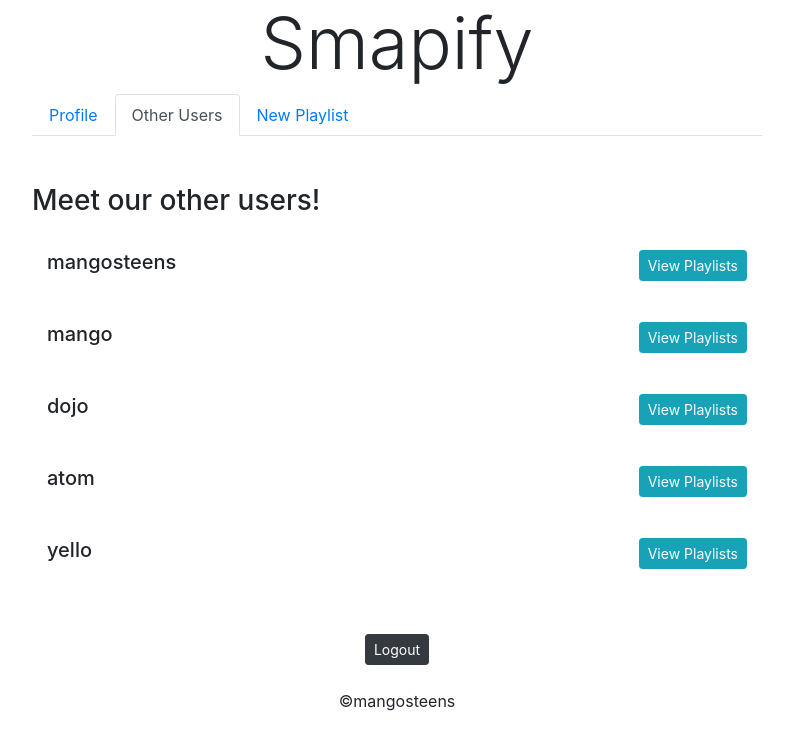
After one commit to ccai1/mangosteens, a Flask app: page /users in a window 1280 px wide. The commit adds this page. Shown: the top 750 px of the page, without its empty margins (243-1036 px from the left). Run offline with Flask 2, Linux system fonts and the light colour scheme; a user stored in the database is signed in; data comes from the database, SQL or seed files in the repository; some libraries are stand-ins or nearby versions.

Commit message:
added other users feature

```diff
--- a/app.py
+++ b/app.py
@@ -235,6 +235,16 @@ def profile():
 
     )
 
+@app.route('/users', methods=['POST', 'GET'])
+def users():
+    user = session['user']
+    users = db_edit.findInfo('users',user,'Username', notEqual = True)
+    print ('our users')
+    print (users)
+    return render_template('users.html',
+                            users=users
+        )
+
 @app.route('/logout')
 def logout():
     '''pops user from session, brings user back to home page'''
--- a/templates/base.html
+++ b/templates/base.html
@@ -27,6 +27,9 @@
               <a class="nav-link" href="/profile">Profile</a>
             </li>
             <li class="nav-item">
+              <a class="nav-link" href="/users">Other Users</a>
+            </li>
+            <li class="nav-item">
               <a class="nav-link active" href="/">New Playlist</a>
             </li>
           </ul>
--- a/templates/profile.html
+++ b/templates/profile.html
@@ -10,6 +10,9 @@
       <ul class="nav nav-tabs">
         <li class="nav-item">
           <a class="nav-link active" href="/profile">Profile</a>
+        </li>
+        <li class="nav-item">
+          <a class="nav-link" href="/users">Other Users</a>
         </li>
         <li class="nav-item">
           <a class="nav-link" href="/">New Playlist</a>
--- /dev/null
+++ b/templates/users.html
@@ -0,0 +1,56 @@
+{% extends "base.html" %}
+  {% block navbar %}
+
+  <div class="container">
+
+  <div id="nav">
+    <div id="nav-row" class="row justify-content-center align-items-center">
+      <div id="nav-column" class="col-md-8">
+        <ul class="nav nav-tabs">
+          <li class="nav-item">
+            <a class="nav-link" href="/profile">Profile</a>
+          </li>
+          <li class="nav-item">
+            <a class="nav-link active" href="/users">Other Users</a>
+          </li>
+          <li class="nav-item">
+            <a class="nav-link" href="/">New Playlist</a>
+          </li>
+        </ul>
+      </div>
+  </div>
+  </div><br><br>
+
+  </div>
+
+  {% endblock %}
+
+{% block content %}
+  <div class="container">
+    <div id="nav-row" class="row justify-content-center align-items-center">
+      <div id="nav-column" class="col-md-8">
+        <h3>Meet our other users!</h3><br>
+
+        <form action="/user_profile" method = "POST">
+
+          <div class="container">
+
+            {% for user in users %}
+              <div class="row">
+                <div class="col">
+                  <h5>{{user[0]}}</h5>
+                </div>
+                <div class="col">
+                  <button type="submit" class="btn btn-info btn-sm float-right" name="user" value={{user}}>View Playlists</button><br><br><br>
+                </div>
+              </div>
+            {% endfor %}
+          </div>
+
+        </form>
+
+      </div>
+    </div>
+  </div>
+
+{% endblock %}
```
